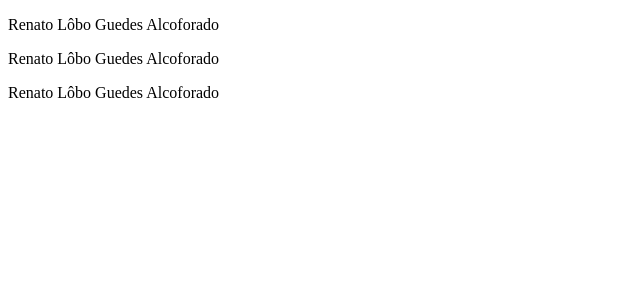
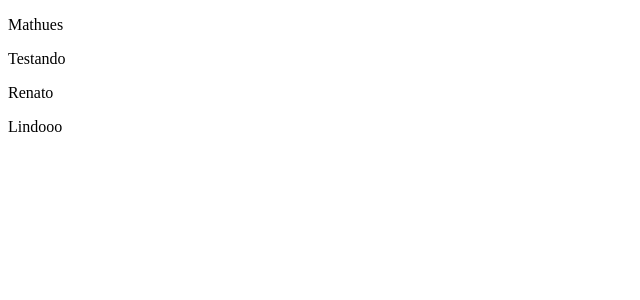
Before and after one commit to renatolobo1/01-fundamentos-reactjs, a React (Vite) app: page / in a window 1280 px wide. Shown: the top 300 px of the page, without its empty margins (0-640 px from the left). Built offline with nearby package versions, Linux system fonts and the light colour scheme.

Commit message:
propiedades

```diff
--- a/src/App.jsx
+++ b/src/App.jsx
@@ -4,9 +4,12 @@
 
   return (
     <>
-      <Post/>
-      <Post/>
-      <Post/>
+      <Post
+        author="Mathues"
+        content="Testando"/>
+        <Post
+        author="Renato"
+        content="Lindooo"/>
     </>
 
   )
--- a/src/Post.jsx
+++ b/src/Post.jsx
@@ -1,3 +1,9 @@
-export function Post() {
-    return <p>Renato Lôbo Guedes Alcoforado</p>
+export function Post(props) {
+    console.log (props)
+    return (
+        <>
+            <p>{props.author}</p>
+            <p>{props.content}</p>
+        </>
+    )
 }
```
